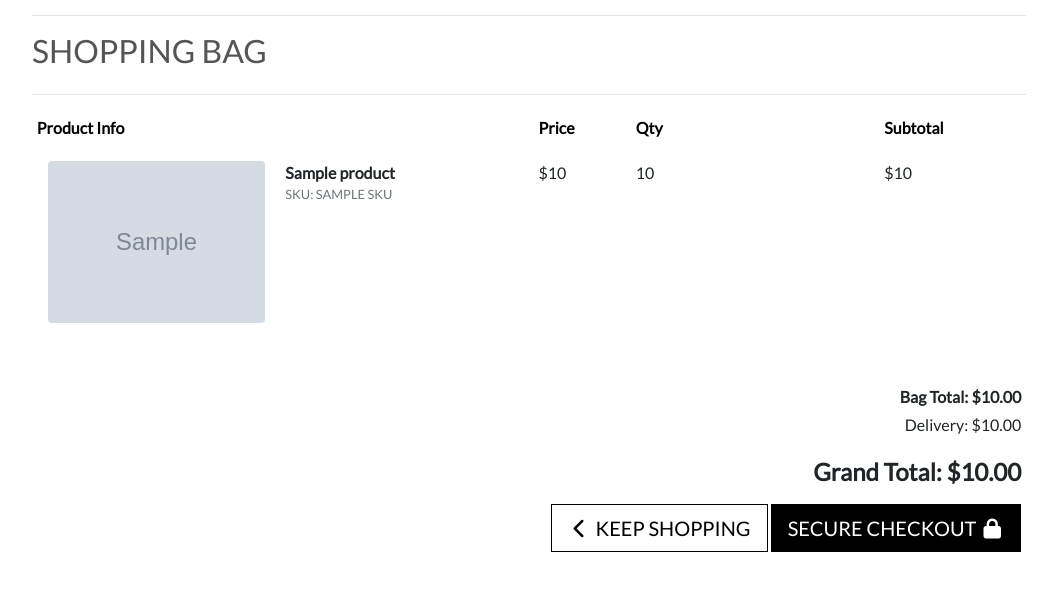
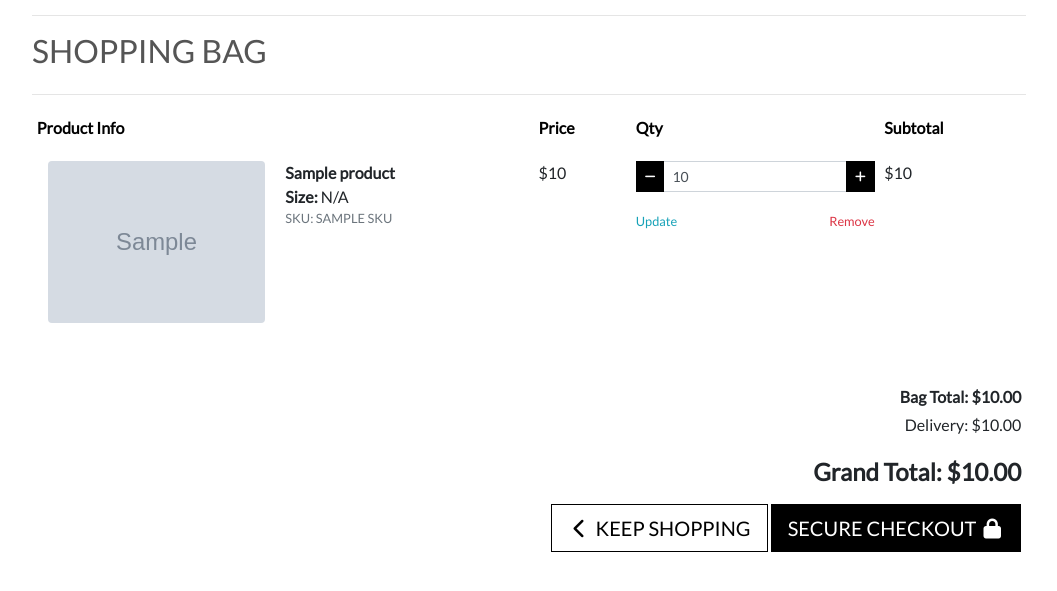
Before and after one commit to KeithBautista/RCRaceReady, a Django app: template bag/templates/bag/bag.html in a window 1280 px wide. Shown: the part 165-756 px from the top of the page, without its empty margins (111-1168 px from the left). Run offline with Django 3.2, Linux system fonts and the light colour scheme; the template is opened without the code that fills it: most values are stand-ins (such as "Sample title", 1, 10 or a date in 2020); grey boxes marked "Sample" are stand-in pictures; some libraries are stand-ins or nearby versions.

Commit message:
changed styling and added update and remove buttons in bag

```diff
--- a/bag/templates/bag/bag.html
+++ b/bag/templates/bag/bag.html
@@ -36,27 +36,54 @@
                             </thead>
 
                             {% for item in bag_items %}
-                            <!--Summary of Shopping Cart Details-->
                                 <tr>
                                     <td class="p-3 w-25">
                                         <img class="img-fluid rounded" src="{{ item.product.image.url }}">
                                     </td>
                                     <td class="py-3">
                                         <p class="my-0"><strong>{{ item.product.name }}</strong></p>
+                                        <p class="my-0"><strong>Size: </strong>{% if item.product.has_sizes %}{{ item.size|upper }}{% else %}N/A{% endif %}</p>
                                         <p class="my-0 small text-muted">SKU: {{ item.product.sku|upper }}</p>
                                     </td>
                                     <td class="py-3">
                                         <p class="my-0">${{ item.product.price }}</p>
                                     </td>
                                     <td class="py-3 w-25">
-                                    <p class="my-0">{{ item.quantity }}</p>
+                                        <form class="form update-form" method="POST" action="">
+                                            {% csrf_token %}
+                                            <div class="form-group">
+                                                <div class="input-group">
+                                                    <div class="input-group-prepend">
+                                                        <button class="decrement-qty btn btn-sm btn-black rounded-0"
+                                                            data-item_id="{{ item.item_id }}" id="decrement-qty_{{ item.item_id }}">
+                                                            <span>
+                                                                <i class="fas fa-minus fa-sm"></i>
+                                                            </span>
+                                                        </button>
+                                                    </div>
+                                                    <input class="form-control form-control-sm qty_input" type="number"
+                                                        name="quantity" value="{{ item.quantity }}" min="1" max="99"
+                                                        data-item_id="{{ item.item_id }}"
+                                                        id="id_qty_{{ item.item_id }}">
+                                                    <div class="input-group-append">
+                                                        <button class="increment-qty btn btn-sm btn-black rounded-0"
+                                                            data-item_id="{{ item.item_id }}" id="increment-qty_{{ item.item_id }}">
+                                                            <span>
+                                                                <i class="fas fa-plus fa-sm"></i>
+                                                            </span>
+                                                        </button>
+                                                    </div>
+                                                </div>
+                                            </div>
+                                        </form>
+                                        <a class="update-link text-info"><small>Update</small></a>
+                                        <a class="remove-item text-danger float-right" id="remove_{{ item.item_id }}" data-size="{{ item.size }}"><small>Remove</small></a>
                                     </td>
                                     <td class="py-3">
                                         <p class="my-0">${{ item.product.price }}</p>
                                     </td>
                                 </tr>
                             {% endfor %}
-                            <!--Summary of Shopping Cart Pricing-->
                             <tr>
                                 <td colspan="5" class="pt-5 text-right">
                                     <h6><strong>Bag Total: ${{ total|floatformat:2 }}</strong></h6>
@@ -69,7 +96,6 @@
                                     {% endif %}
                                 </td>
                             </tr>
-                            <!--CTA Buttons Bottom Page-->
                             <tr>
                                 <td colspan="5" class="text-right">
                                     <a href="{% url 'products' %}" class="btn btn-outline-black rounded-0 btn-lg">
```
Lines whose indentation alone changed are shown as unchanged.
